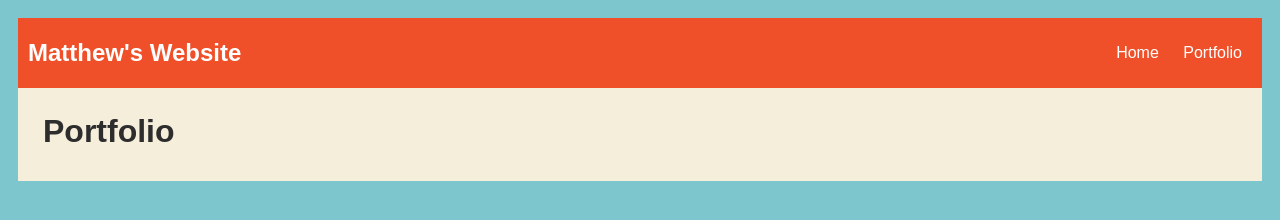
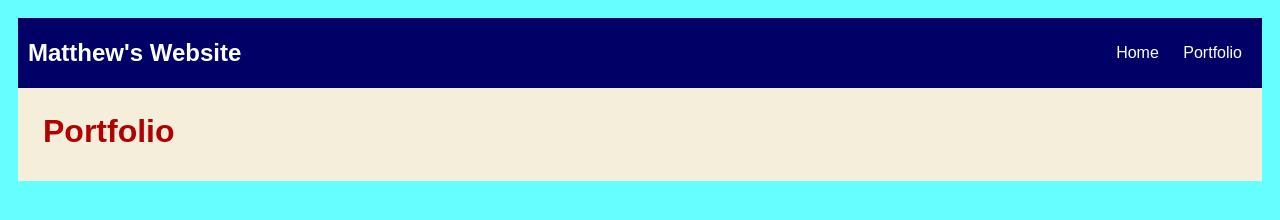
Before and after one commit to MatthewHurd/MatthewHurd.github.io, a plain HTML site: page portfolio.html in a window 1280 px wide. Drawn offline with nearby package versions, Linux system fonts and the light colour scheme; no server answers.

Commit message:
Color changes

```diff
--- a/portfolio.html
+++ b/portfolio.html
@@ -4,8 +4,8 @@
         <title>Matthew's Amazing Website</title>
          <style type="text/css">
             body {
-                background: rgb(125, 198, 205);
-                color: rgb(45, 45, 45);
+                background: rgb(102, 255, 255);
+                color: rgb(179, 0, 0);
                 padding: 10px;
                 font-family: arial;
             }
@@ -23,7 +23,7 @@
 
             /* navigation menu */
             nav {
-                background: rgb(239, 80, 41);
+                background: rgb(0, 0, 102);
                 margin: 0 auto;
                 display: flex;
                 padding: 10px;
```
